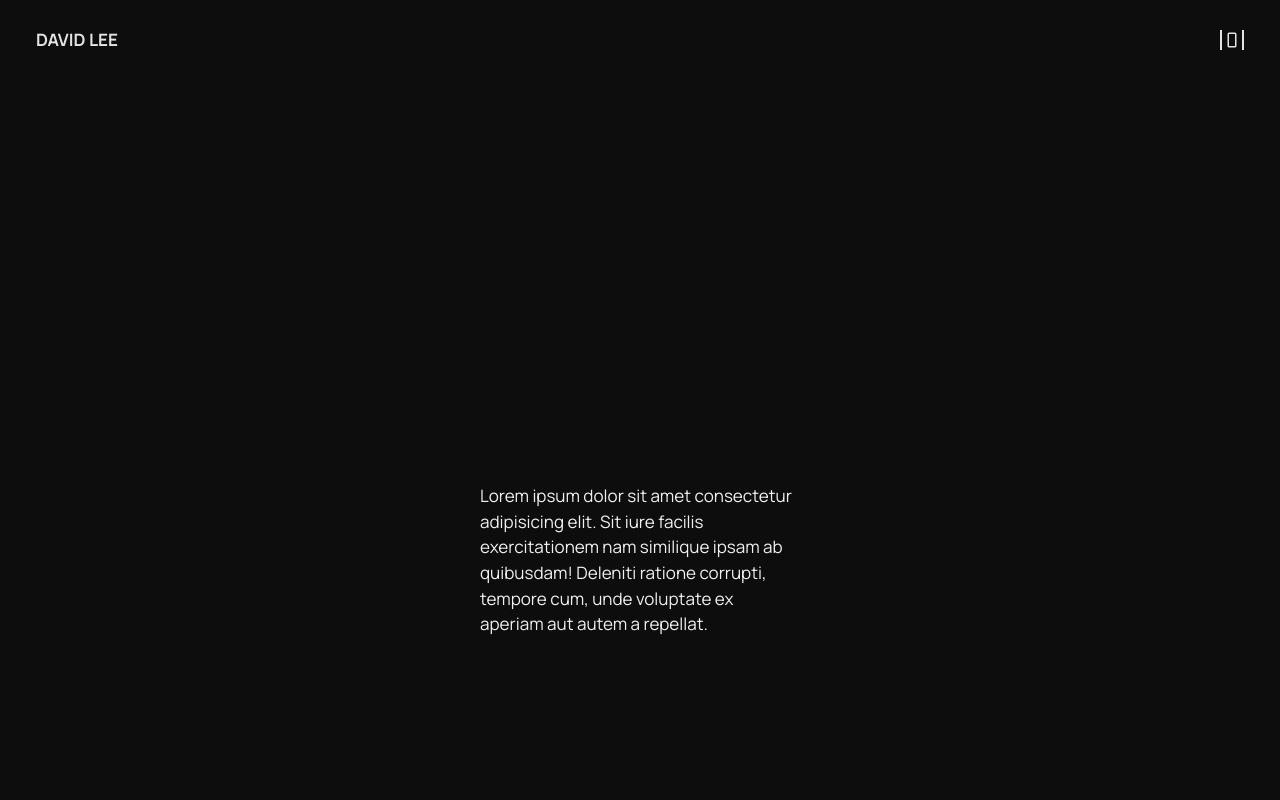
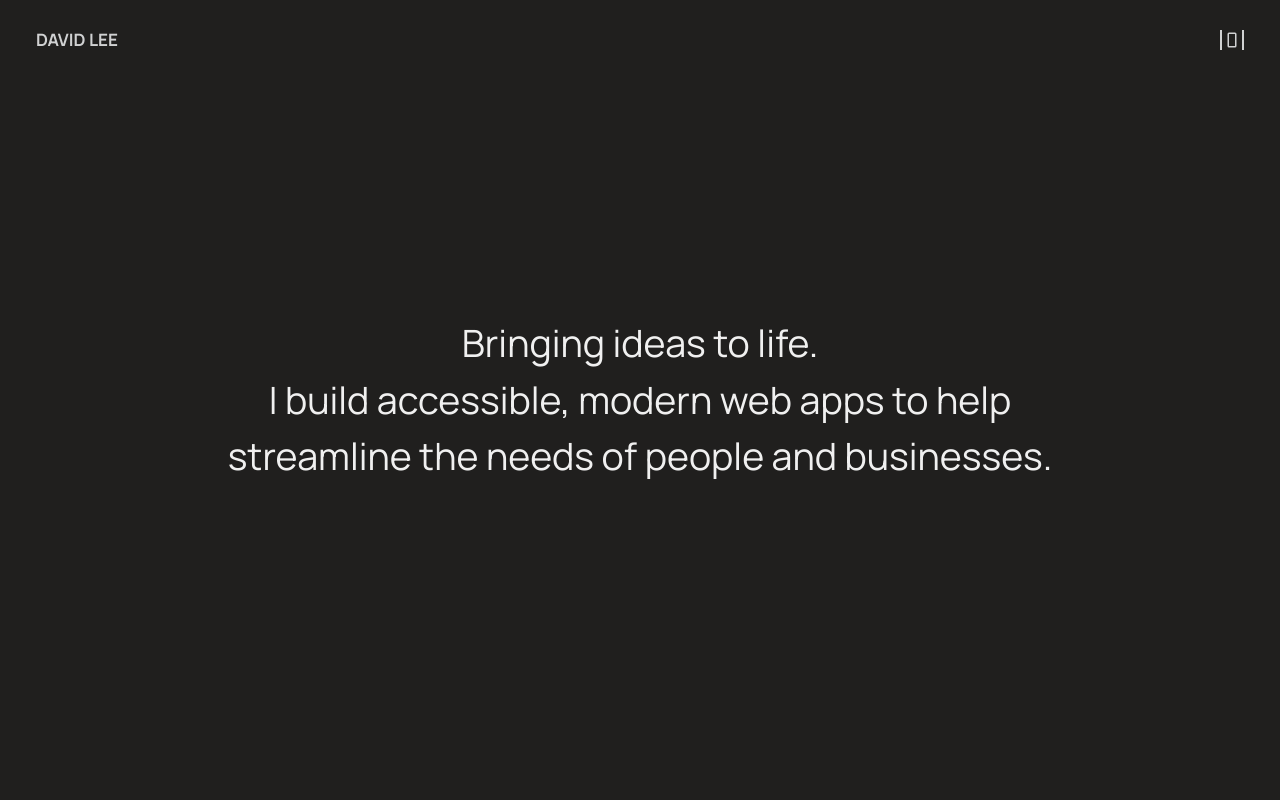
Before and after one commit to DLee1993/dev_portfolio, a React (Vite) app: page / in a window 1280 px wide. Shown: the top 800 px of the page. Built offline with nearby package versions, Linux system fonts and the light colour scheme.

Commit message:
adjusted text sizing

```diff
--- a/src/App.jsx
+++ b/src/App.jsx
@@ -10,7 +10,7 @@ function App() {
     return (
         <>
             <Header menuOpen={menuOpen} setMenuOpen={setMenuOpen} />
-            <main className="h-[200vh] pt-20">
+            <main className="h-[200vh]">
                 <Hero />
                 <SelectedWorks />
             </main>
--- a/src/components/Header.jsx
+++ b/src/components/Header.jsx
@@ -2,14 +2,17 @@ import PropTypes from "prop-types";
 
 const Header = ({ menuOpen, setMenuOpen }) => {
     return (
-        <header className="sticky top-0 z-50 w-full min-h-20 flex justify-between items-center mix-blend-difference">
+        <header className="fixed top-0 z-50 w-full min-h-20 flex justify-between items-center mix-blend-difference">
             <a href="/" className="uppercase font-bold" id="logoText">
                 david lee
             </a>
             <button
                 id="menuBtn"
+                type="button"
                 className={menuOpen ? "active" : ""}
                 aria-label="open menu"
+                aria-controls="menu"
+                aria-expanded={menuOpen}
                 onClick={() => setMenuOpen(!menuOpen)}
             >
                 <div className="line"></div>
--- a/src/components/Hero.jsx
+++ b/src/components/Hero.jsx
@@ -1,39 +1,56 @@
-import gsap from "gsap";
-import { useGSAP } from "@gsap/react";
-import { ScrollTrigger } from "gsap/all";
-gsap.registerPlugin(ScrollTrigger);
+// import gsap from "gsap";
+// import { useGSAP } from "@gsap/react";
+// import { ScrollTrigger } from "gsap/all";
+// import SplitType from "split-type";
+// gsap.registerPlugin(ScrollTrigger);
 
 const Hero = () => {
-    const tl = gsap.timeline();
+    // const tl = gsap.timeline();
 
-    useGSAP(() => {
-        gsap.set(document.body, {
-            className: "white",
-        });
+    // useGSAP(() => {
+    //     const line1 = new SplitType("#firstLine");
+    //     const line2 = new SplitType("#secondLine");
 
-        tl.to("#textReveal", {
-            ease: "expo.inOut",
-            duration: 2,
-            scrollTrigger: {
-                trigger: document.getElementsByTagName("main"),
-                scrub: true,
-                start: "top top",
-                end: "center center",
-                pin: true,
-                // markers: true,
-            },
-        }).set(document.body, {
-            className: "dark",
-        });
-    });
+    //     gsap.set([line1.chars, line2.chars], {
+    //         y: "200%",
+    //     });
+
+    //     tl.to(line1.chars, {
+    //         ease: "power4.inOut",
+    //         y: 0,
+    //         duration: 1.5,
+    //         stagger: 0.01,
+    //     });
+
+    //     tl.to(line2.chars, {
+    //         ease: "sine.out",
+    //         y: 0,
+    //         duration: 1,
+    //         stagger: 0.01,
+    //         scrollTrigger: {
+    //             trigger: document.getElementsByTagName("main"),
+    //             scrub: true,
+    //             start: "top top",
+    //             end: "center+=100 center-=100",
+    //             pin: true,
+    //         },
+    //     });
+    // });
 
     return (
-        <section id="textReveal" className="min-h-screen w-full flex justify-center items-center">
-            <p className="w-80">
-                Lorem ipsum dolor sit amet consectetur adipisicing elit. Sit iure facilis
-                exercitationem nam similique ipsam ab quibusdam! Deleniti ratione corrupti, tempore
-                cum, unde voluptate ex aperiam aut autem a repellat.
-            </p>
+        <section
+            id="textReveal"
+            className="min-h-screen w-full flex flex-col justify-center items-center"
+        >
+            <aside className="flex flex-col justify-center items-center text-2xl">
+                <h1 id="firstLine" className="overflow-hidden">
+                    Bringing ideas to life.
+                </h1>
+                <h2 id="secondLine" className="max-w-4xl text-center overflow-hidden">
+                    I build accessible, modern web apps to help streamline the needs of people and
+                    businesses.
+                </h2>
+            </aside>
         </section>
     );
 };
--- a/src/components/Menu.jsx
+++ b/src/components/Menu.jsx
@@ -73,7 +73,7 @@ const Menu = ({ setMenuOpen }) => {
                 </aside>
                 <aside
                     id="menuLinks"
-                    className="w-full md:w-3/5 lg:w-2/5 h-full lg:h-auto flex flex-col justify-center items-start space-y-12 border-l-[2px] lg:border-csGrey text-2xl md:text-lg md:bg-csBlack lg:bg-transparent componentXPadding"
+                    className="w-full md:w-3/5 lg:w-2/5 h-full lg:h-auto flex flex-col justify-center items-start space-y-12 border-l-[2px] lg:border-csGrey text-lg md:bg-csBlack lg:bg-transparent componentXPadding"
                 >
                     <ul id="pageLinks">
                         <li id="menuListTitle">sitemap</li>
@@ -119,6 +119,7 @@ const Menu = ({ setMenuOpen }) => {
 
 Menu.propTypes = {
     setMenuOpen: PropTypes.func,
+    openMenu: PropTypes.bool,
 };
 
 export default Menu;
--- a/tailwind.config.js
+++ b/tailwind.config.js
@@ -4,7 +4,7 @@ export default {
     theme: {
         extend: {
             colors: {
-                csBlack: "hsl(0, 0%, 5%)",
+                csBlack: "hsl(30, 3%, 12%)",
                 csWhite: "hsl(0, 0%, 94%)",
                 csGrey: "hsl(0,0,65)",
                 csAccent: "hsl(40,78,61)",
```
